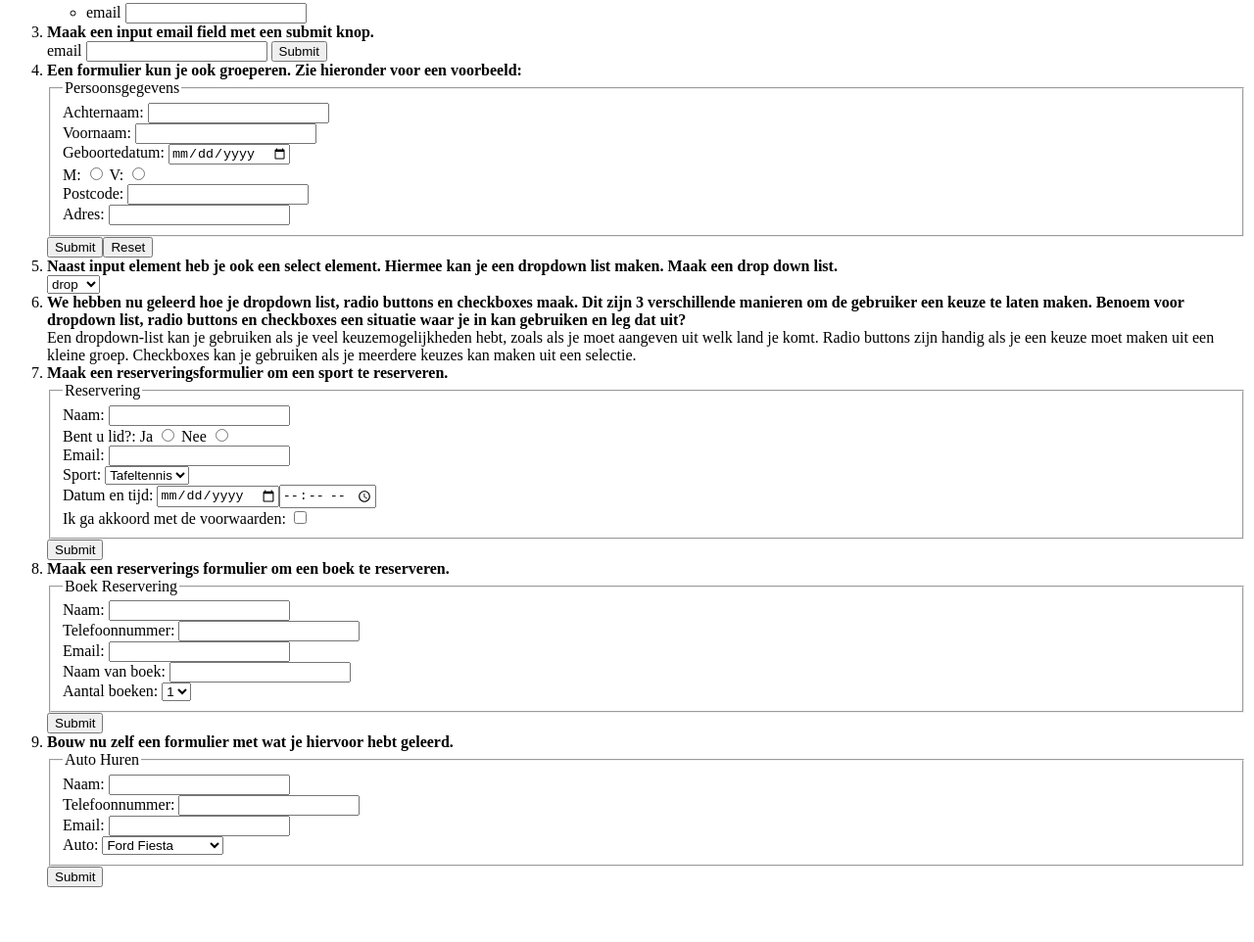
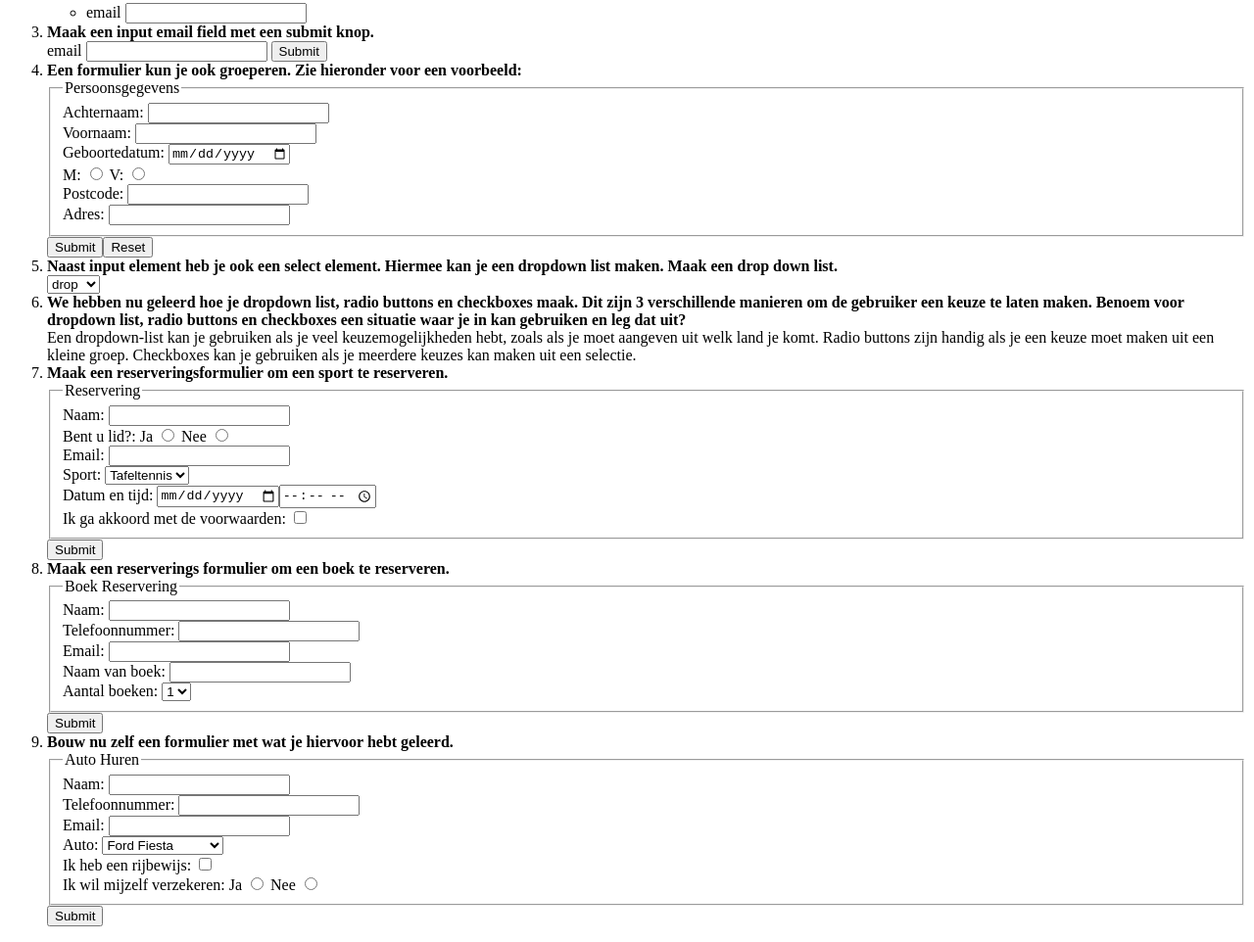
Before and after one commit to mogony/salesforcedevelopment, a plain HTML site: page HTML/HTML Elementen/forms_tables.html in a window 1280 px wide. Shown: the part 278-1240 px from the top of the page at 98% size. Before the commit the page ends 1200 px from the top, so only its background shows below. Drawn offline with Linux system fonts and the light colour scheme.

Commit message:
auto huren form verbeterd

```diff
--- a/HTML/HTML Elementen/forms_tables.html
+++ b/HTML/HTML Elementen/forms_tables.html
@@ -122,6 +122,8 @@
                         <option>Renault Clio</option>
                         <option>Peugeot 108</option>
                     </select><br>
+                    Ik heb een rijbewijs: <input type="checkbox"><br>
+                    Ik wil mijzelf verzekeren: Ja <input type="radio" name ="verz" value="ja" > Nee <input name ="verz" value="nee" type="radio"><br>
                 </fieldset>
                 <input type="submit" value="Submit">
             </form>
```
